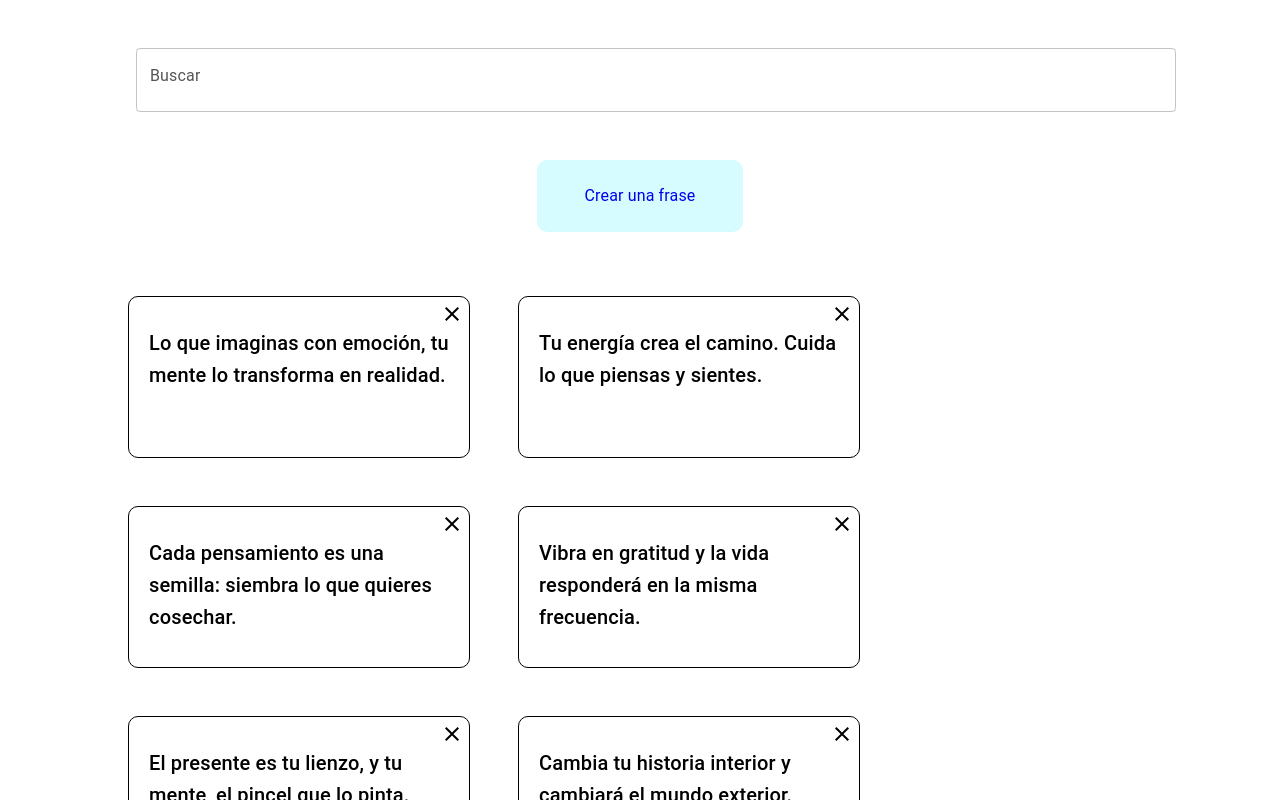
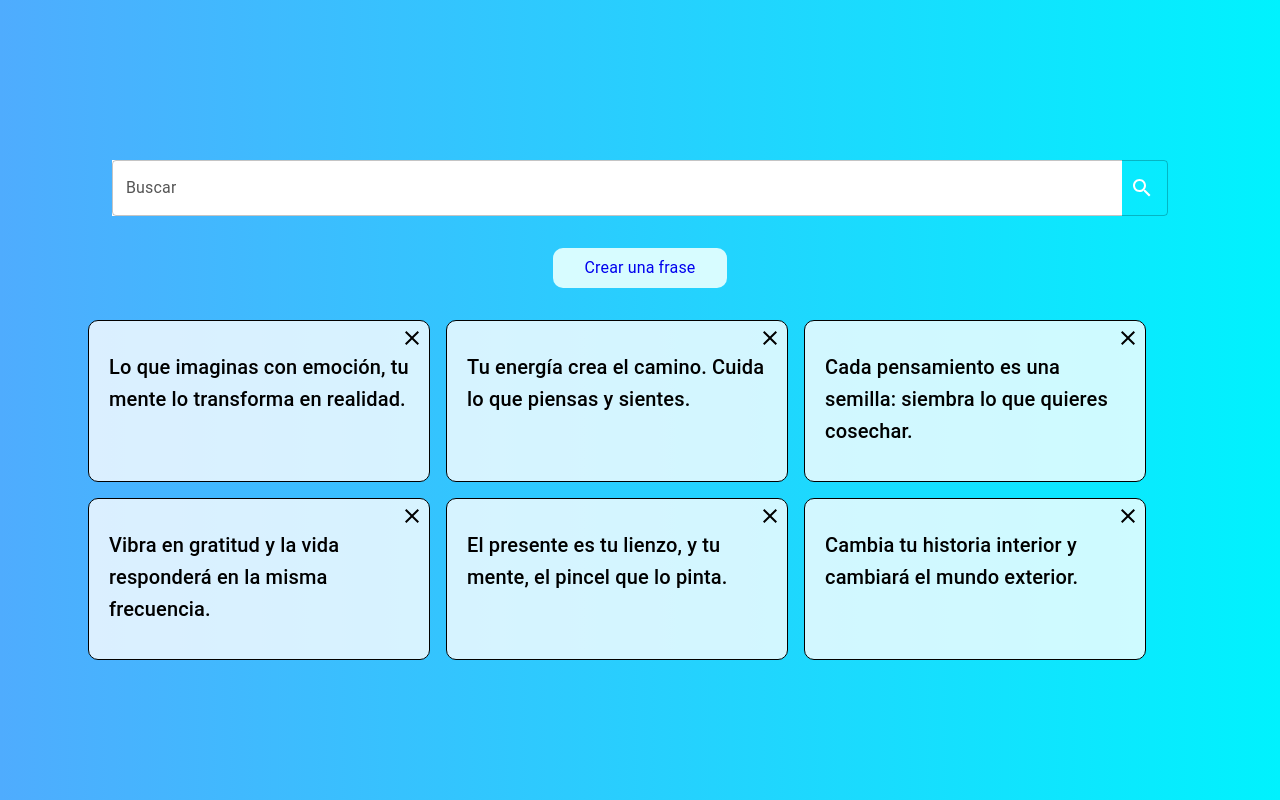
Before and after one commit to PicassoOctavio/PhrasesApp, a React (Vite) app in the folder phrases-app/: page / in a window 1280 px wide. Shown: the top 800 px of the page. Built offline with nearby package versions, Linux system fonts and the light colour scheme.

Commit message:
Update styles.css

```diff
--- a/phrases-app/src/styles.css
+++ b/phrases-app/src/styles.css
@@ -1,5 +1,18 @@
 * {
-  margin: 1rem;
+  margin: 0;
   padding: 0;
   font-family: "Open Sans", sans-serif;
 }
+body {
+  height: 100vh;
+  background-image: linear-gradient(to right, #4facfe 0%, #00f2fe 100%);
+}
+
+.app-contianer {
+  height: 100vh;
+  margin-top: 10rem;
+  display: flex;
+  flex-direction: column;
+  justify-content: flex-start;
+  align-items: center;
+}
```
